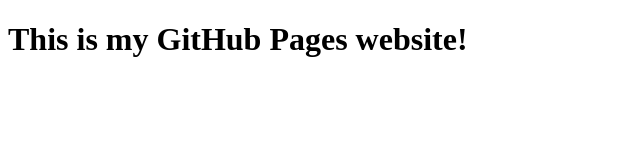
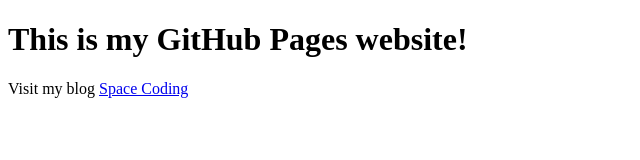
Before and after one commit to ContardiC/ContardiC.github.io, a plain HTML site: page index.html in a window 1280 px wide. Shown: the whole page, without its empty margins (0-640 px from the left). Drawn offline with Linux system fonts and the light colour scheme.

Commit message:
Link to my blog added

```diff
--- a/index.html
+++ b/index.html
@@ -8,5 +8,6 @@
     </head>
     <body>
         <h1>This is my GitHub Pages website!</h1>
+        <p>Visit my blog <a href="https://www.spacecoding.it/" target="_blank" >Space Coding</a></p>
     </body>
 </html>
```
